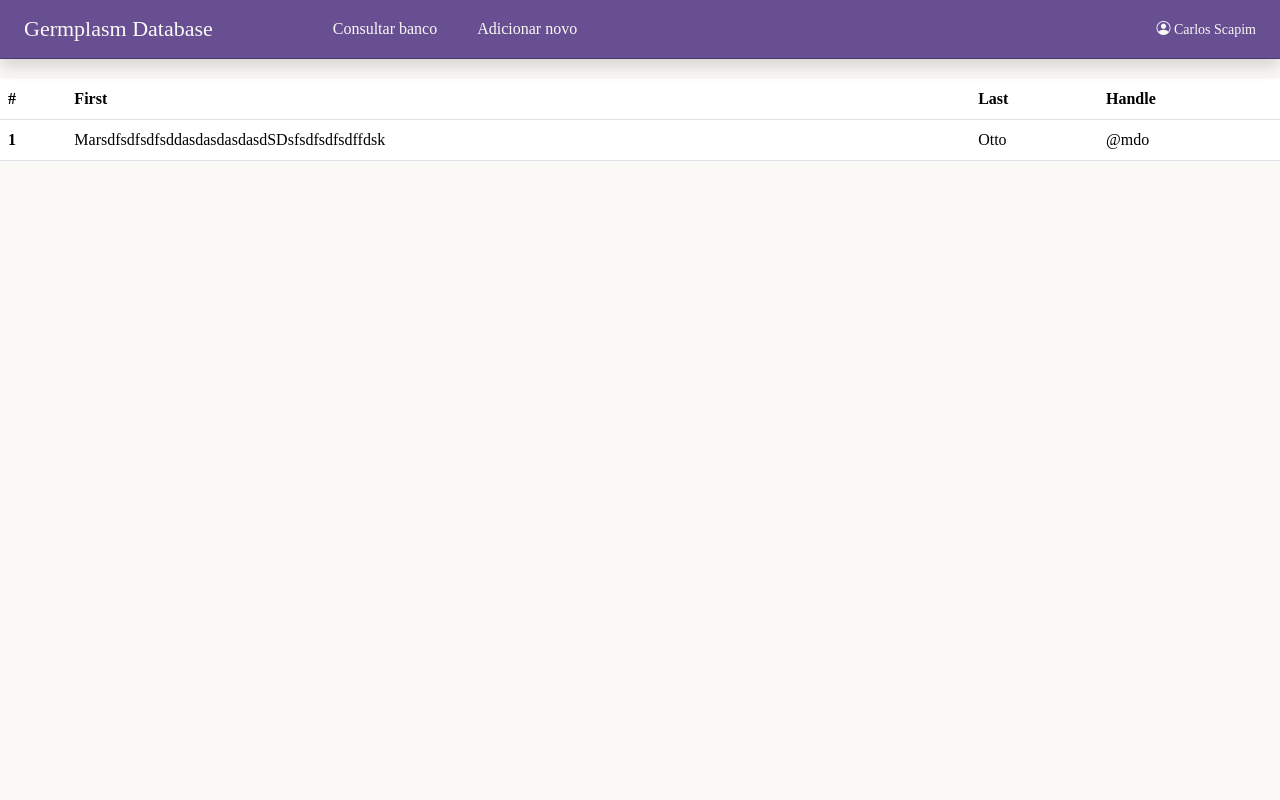
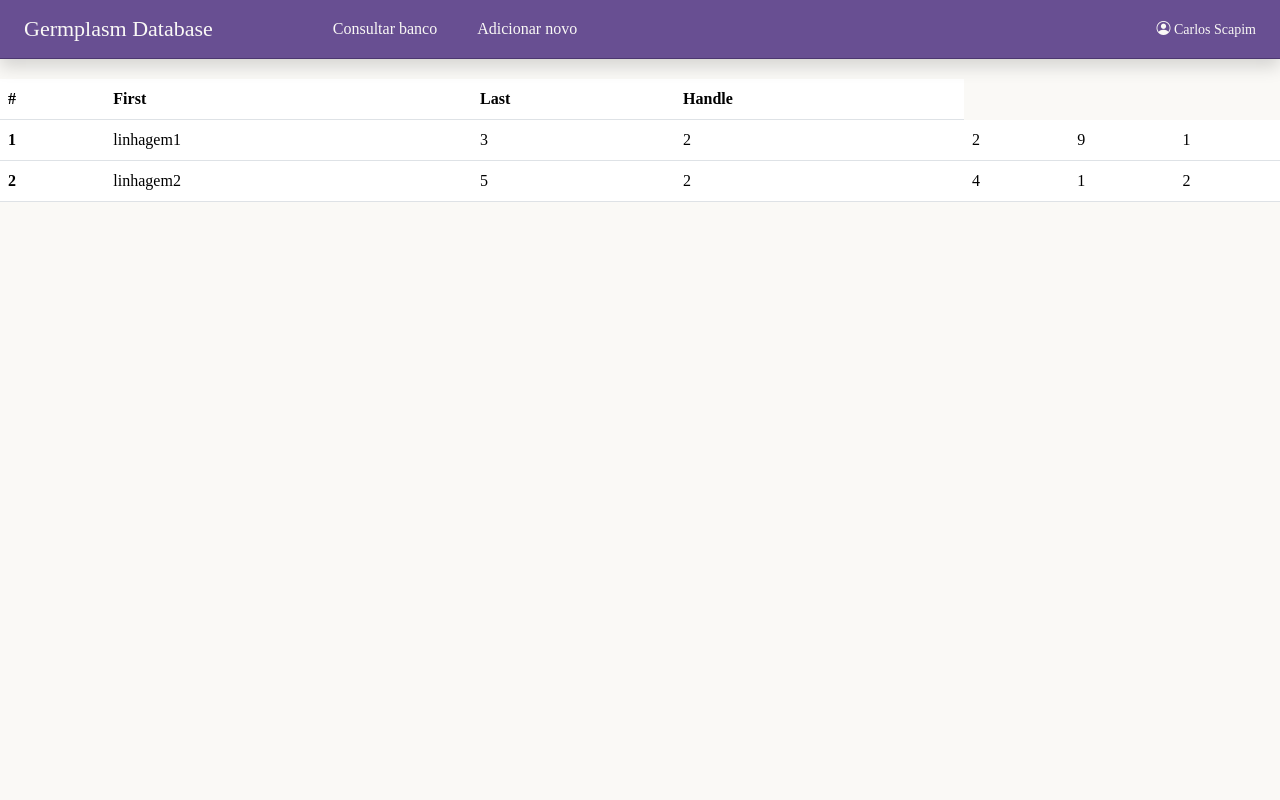
Before and after one commit to gabrielscapim/frontend-germplasm-database-project, a React (Create React App) app in the folder frontend/: page /consult-germplasms in a window 1280 px wide. Shown: the top 800 px of the page. Built offline with nearby package versions, Linux system fonts and the light colour scheme; a web font is replaced by a local one.

Commit message:
feat: fetch api test

```diff
--- a/frontend/package.json
+++ b/frontend/package.json
@@ -7,6 +7,7 @@
     "@testing-library/react": "^13.4.0",
     "@testing-library/user-event": "^13.5.0",
     "@trybe/eslint-config-frontend": "^1.11.1",
+    "axios": "^1.4.0",
     "bootstrap": "^5.3.0-alpha3",
     "bootstrap-icons": "^1.10.5",
     "react": "^18.2.0",
--- a/frontend/src/components/GermplasmTable.js
+++ b/frontend/src/components/GermplasmTable.js
@@ -1,11 +1,42 @@
+// import axios from 'axios';
+// import { useEffect, useState } from 'react';
 import styles from './GermplasmTable.module.css';
 
 function GermplasmTable() {
+  // const [apiResults, setApiResults] = useState([]);
+  // const fetchApi = async () => {
+  //   const response = await fetch('http://localhost:8080/api/germplasm');
+  //   const data = await response.json();
+  //   return data;
+  // };
+
+  // useEffect(() => {
+  //   fetchApi().then((response) => {
+  //     setApiResults(Object.keys(response[0]));
+  //   });
+  // }, []);
+
+  // console.log(apiResults);
+
+  // axios.post('http://localhost:8080/api/employees', {
+  //   firstName: 'Fred',
+  //   lastName: 'Flintstone',
+  // })
+  //   .then((response) => {
+  //     console.log(response);
+  //   })
+  //   .catch((error) => {
+  //     console.log(error);
+  //   });
+
   return (
     <div className={ styles['table-wrapper'] }>
       <table className="table">
         <thead>
           <tr>
+            {/* { apiResults.map((result, index) => (
+              <th scope="col" key={ index }>{ result }</th>
+            )) } */}
             <th scope="col">#</th>
             <th scope="col">First</th>
             <th scope="col">Last</th>
@@ -15,9 +46,21 @@ function GermplasmTable() {
         <tbody>
           <tr>
             <th scope="row">1</th>
-            <td>MarsdfsdfsdfsddasdasdasdasdSDsfsdfsdfsdffdsk</td>
-            <td>Otto</td>
-            <td>@mdo</td>
+            <td>linhagem1</td>
+            <td>3</td>
+            <td>2</td>
+            <td>2</td>
+            <td>9</td>
+            <td>1</td>
+          </tr>
+          <tr>
+            <th scope="row">2</th>
+            <td>linhagem2</td>
+            <td>5</td>
+            <td>2</td>
+            <td>4</td>
+            <td>1</td>
+            <td>2</td>
           </tr>
         </tbody>
       </table>
```
Also changed, not shown: 1 other file (tests, documents, lock files or other folders).
